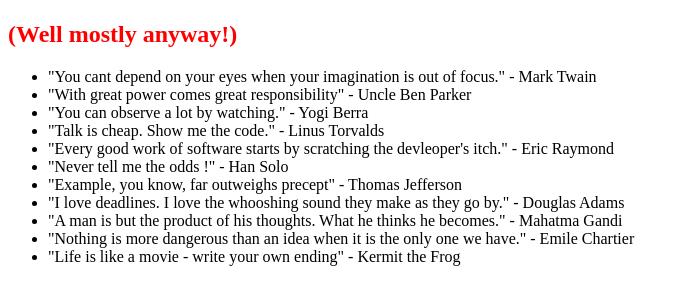
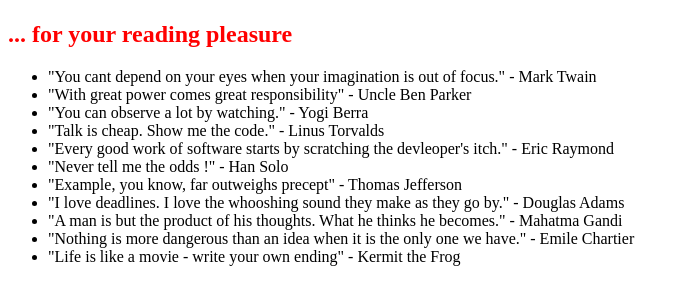
Before and after one commit to lawngit/0main2, a plain HTML site: page index.html in a window 1280 px wide. Shown: the part 59-364 px from the top of the page, without its empty margins (0-687 px from the left). Drawn offline with Linux system fonts and the light colour scheme.

Commit message:
changed 2nd header ... for your reading pleasure

```diff
--- a/index.html
+++ b/index.html
@@ -8,7 +8,7 @@
 	</head>
 	<body>
 		<h1>A page of Quotations</h1>
-		<h2>(Well mostly anyway!)</h2>
+		<h2>... for your reading pleasure</h2>
 		<ul>
 			<li>"You cant depend on your eyes when your imagination is out of focus." - Mark Twain</li>
 			<li>"With great power comes great responsibility" - Uncle Ben Parker</li>
```
